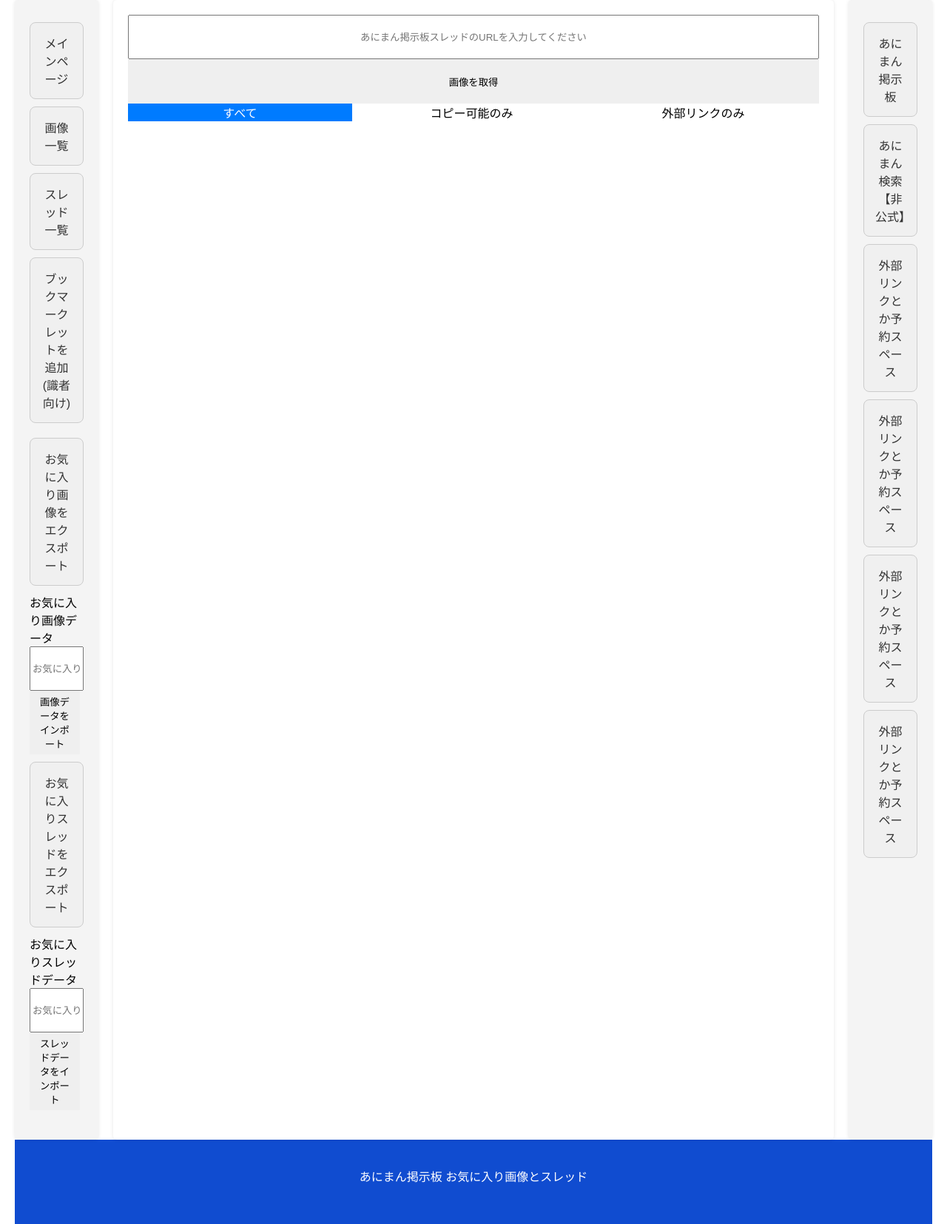
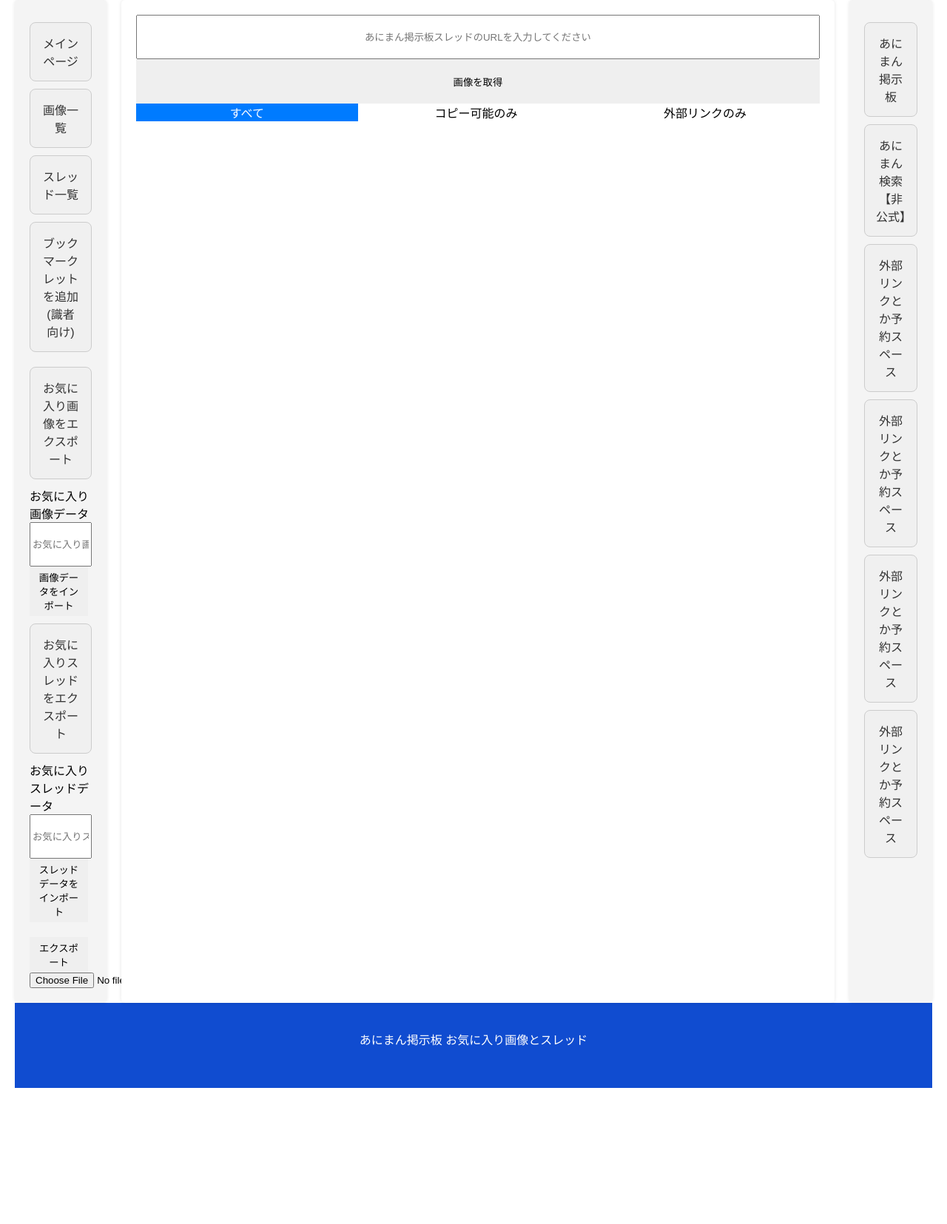
Before and after one commit to channkenn/animan_image, a Flask app: page / in a window 1280 px wide. Shown: the part 106-1761 px from the top of the page at 74% size. After the commit the page ends 1577 px from the top, so only its background shows below. Run offline with Flask 3, Linux system fonts and the light colour scheme; some libraries are stand-ins or nearby versions.

Commit message:
png画像を使ったexport import機能を実装

```diff
--- a/static/js/script.js
+++ b/static/js/script.js
@@ -418,6 +418,132 @@ function base64ToUtf8(base64) {
     }
     return new TextDecoder().decode(byteArray); // UTF-8に変換
 }
+
+//20241218 ローカルストレージをPNG画像に変換してエクスポートインポートする
+// JSONが有効かどうかを確認する関数
+function isValidJSON(str) {
+    try {
+      JSON.parse(str);
+      return true;
+    } catch (e) {
+      return false;
+    }
+  }
+// --- テキストをバイナリに変換する関数 ---
+// テキストをバイナリに変換する関数
+// テキストをバイナリに変換する関数
+function textToBinary(text) {
+    const encoder = new TextEncoder();
+    const uint8Array = encoder.encode(text);
+    let binaryString = '';
+    uint8Array.forEach(byte => {
+      binaryString += byte.toString(2).padStart(8, '0');  // 8ビットの2進数に変換
+    });
+    return binaryString;
+  }
+
+  // バイナリデータをRGBカラー画像に変換する関数
+  function binaryToRgbImage(binaryData, width) {
+    const canvas = document.getElementById('canvas');
+    const ctx = canvas.getContext('2d');
+
+    // 高さの計算
+    const height = Math.ceil(binaryData.length / (width * 3));
+    canvas.width = width;
+    canvas.height = height;
+
+    let pixelIndex = 0;
+    for (let y = 0; y < height; y++) {
+      for (let x = 0; x < width; x++) {
+        if (pixelIndex + 2 < binaryData.length) {
+          const r = binaryData[pixelIndex] === '1' ? 255 : 0;
+          const g = binaryData[pixelIndex + 1] === '1' ? 255 : 0;
+          const b = binaryData[pixelIndex + 2] === '1' ? 255 : 0;
+          ctx.fillStyle = `rgb(${r}, ${g}, ${b})`;
+          ctx.fillRect(x, y, 1, 1);
+          pixelIndex += 3;
+        }
+      }
+    }
+  }
+
+  // CanvasをPNGとしてダウンロードする関数
+  function downloadCanvasAsPNG(filename) {
+    const canvas = document.getElementById('canvas');
+    const link = document.createElement('a');
+    link.href = canvas.toDataURL('image/png');
+    link.download = filename;
+    link.click();
+  }
+
+  // 画像ファイルをデコードしてテキストに戻す関数
+  // 画像ファイルをデコードしてテキストに戻す関数
+  function decodeImageToText(file) {
+    return new Promise((resolve) => {
+      const img = new Image();
+      const reader = new FileReader();
+      reader.onload = (e) => {
+        img.src = e.target.result; // ファイルを画像として読み込む
+      };
+      img.onload = () => {
+        const canvas = document.createElement('canvas');
+        const ctx = canvas.getContext('2d');
+        canvas.width = img.width;
+        canvas.height = img.height;
+        ctx.drawImage(img, 0, 0);
+
+        const imageData = ctx.getImageData(0, 0, img.width, img.height).data;
+        let binaryString = '';
+        for (let i = 0; i < imageData.length; i += 4) {
+          binaryString += imageData[i] === 255 ? '1' : '0';
+          binaryString += imageData[i + 1] === 255 ? '1' : '0';
+          binaryString += imageData[i + 2] === 255 ? '1' : '0';
+        }
+
+        const decoder = new TextDecoder();
+        const uint8Array = new Uint8Array(binaryString.match(/.{1,8}/g).map(b => parseInt(b, 2)));
+        const jsonString = decoder.decode(uint8Array); // デコードしたテキストを返す
+        // 末尾から最初の '}' を探して、そこまでを '}]' に変換
+        const decodedText = jsonString.replace(/}[^}]*$/, '}]');
+        // データ整合性チェック（長さが0でないか、期待されるフォーマットか）
+        if (decodedText.length > 0) {
+          resolve(decodedText);
+        } else {
+          throw new Error('デコードしたデータが空です');
+        }
+      };
+      reader.readAsDataURL(file); // 画像をデータURLとして読み込む
+    });
+  }
+
+// JSONのバリデーションを行う関数
+function isValidJSON(str) {
+    try {
+      JSON.parse(str);  // JSONとして解析してみる
+      return true;
+    } catch (e) {
+      return false; // 解析に失敗した場合は無効なJSON
+    }
+  }
+
+// ローカルストレージにデータを追加する関数
+function addToLocalStorage(key, data) {
+    // 既存のデータを取得（存在しない場合は空の配列を使用）
+    let existingData = JSON.parse(localStorage.getItem(key)) || [];
+
+    // 新しいデータをフィルタリングして重複を除外
+    data.forEach(newItem => {
+      const isDuplicate = existingData.some(existingItem => JSON.stringify(existingItem) === JSON.stringify(newItem));
+      if (!isDuplicate) {
+        existingData.push(newItem);  // 重複がなければ追加
+      }
+    });
+
+    // ローカルストレージに更新したデータを保存
+    localStorage.setItem(key, JSON.stringify(existingData));
+  }
+
+
 // DOM読み込み後に各関数を実行
 document.addEventListener("DOMContentLoaded", function () {
     const addThreadButton = document.getElementById("add-thread-btn");
@@ -451,6 +577,49 @@ document.addEventListener("DOMContentLoaded", function () {
     if (importFavoriteThreadsButton) {
         importFavoriteThreadsButton.addEventListener('click', () => importData('favoriteThreads'));
     }
+    //20241218 ローカルストレージをpng画像エクスポートインポート
+    // エクスポートボタンのイベントリスナー
+    const exportButton = document.getElementById('exportButton');
+    if (exportButton) {
+        exportButton.addEventListener('click', () => {
+        const data = localStorage.getItem('favorites') || '{}';
+        const jsonString = JSON.stringify(JSON.parse(data));
+        console.log(jsonString);
+        const binaryData = textToBinary(jsonString);
+        console.log('Binary Data:', binaryData);
+        binaryToRgbImage(binaryData, 300); // 幅300ピクセルで描画
+        downloadCanvasAsPNG('favorites_images.png');
+        });
+    }
+
+     // インポートボタンのイベントリスナー
+    // ここは、importFileのイベントリスナーを設定する部分に追加するコードです
+    const importFile = document.getElementById('importFile'); // インポートボタンのIDを取得
+
+    if (importFile) {
+    importFile.addEventListener('change', (e) => {
+        const file = e.target.files[0]; // 選択したファイルを取得
+        if (file) {
+        // 画像をデコードしてテキストに戻す関数を呼び出し
+        decodeImageToText(file).then((importedText) => {
+            console.log("インポートされたデータ:", importedText);  // 追加：インポートされたテキストを確認
+
+            try {
+            // デコードされたテキストが有効なJSONであるか確認
+            if (isValidJSON(importedText)) {
+                const importedData = JSON.parse(importedText); // JSONとして解析
+                addToLocalStorage('favorites', importedData); // ローカルストレージに追加
+                alert('インポートが完了しました');
+            } else {
+                throw new Error('無効なJSONデータです');
+            }
+            } catch (error) {
+            alert('データのインポートに失敗しました: ' + error.message); // エラーメッセージを表示
+            }
+        });
+        }
+    });
+    }
     // お気に入り画像とスレッドの一覧を表示
     loadFavorites();
     displayFavoriteThreads();
--- a/templates/index.html
+++ b/templates/index.html
@@ -45,6 +45,7 @@
             {% include 'left-column-own.html' %}
             <!-- 左側カラム インポートエクスポート -->
             {% include 'left-column-io.html' %}
+            {% include 'left-column-io-png.html' %}
         </div>
         <!-- メインコンテンツ -->
         <div class="main-column">
--- /dev/null
+++ b/templates/left-column-io-png.html
@@ -0,0 +1,5 @@
+<div>
+    <button id="exportButton">エクスポート</button>
+    <input type="file" id="importFile" accept="image/png">
+    <canvas id="canvas" style="display: none;"></canvas>
+  </div>
```
